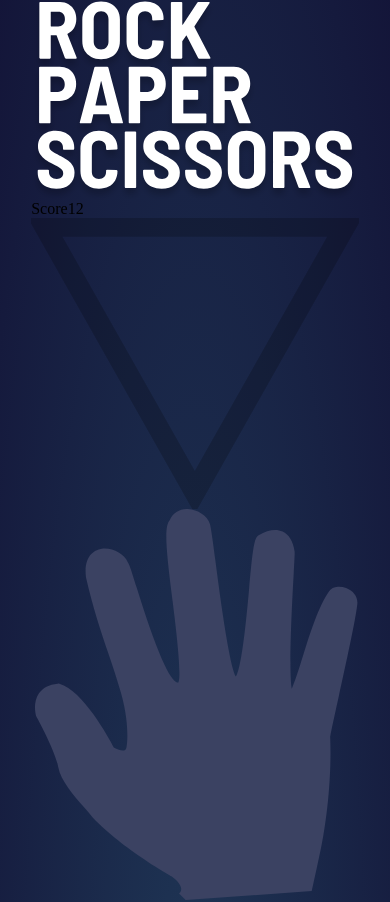
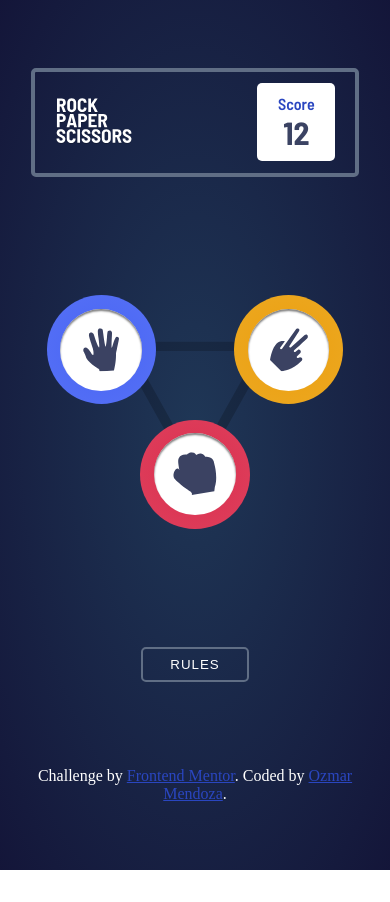
Before and after one commit to ozzy1136/rock-paper-scissors, a React (Vite) app: page / in a window 390 px wide. Shown: the top 902 px of the page. After the commit the page ends 870 px from the top, so only its background shows below. Built offline with nearby package versions, Linux system fonts and the light colour scheme.

Commit message:
Mobile step 1 CSS styles

```diff
--- a/src/App.css
+++ b/src/App.css
@@ -1,19 +1,144 @@
 .l-page {
-	min-height: 100vh;
-	background-image: var(--bgi-page);
+	padding-block: 8vh;
 }
 
-.info,
-.match,
-.rules {
-	grid-column: wrapper;
+.l-info {
+	justify-content: space-between;
+	padding-block: 3vw;
+	padding-inline: 5vw;
+	margin-inline: var(--page-gap-size);
+	border-style: solid;
+	border-width: 4px;
+	border-color: var(--bdc-header);
+	border-radius: var(--bdrs-soft);
+
+	& > .heading {
+		& > .logo {
+			width: 20vw;
+			max-width: 100px;
+		}
+	}
+
+	& > .score {
+		background-color: #fff;
+		border-radius: var(--bdrs-soft);
+		flex-direction: column;
+		width: clamp(4rem, 20vw, 5.5rem);
+		height: clamp(4.2rem, 20vw, 5.5rem);
+
+		& > .title {
+			color: var(--c-score);
+			font-family: var(--ff-semibold);
+		}
+
+		& > .value {
+			color: var(--c-dark);
+			font-family: var(--ff-bold);
+			font-size: 2rem;
+		}
+	}
 }
 
-.attribution {
-	grid-column: wrapper;
-	text-align: center;
+.l-match {
+	position: relative;
+	margin-block: 14vh;
+
+	& > .background {
+		width: 40vw;
+		height: 60%;
+		position: absolute;
+		z-index: -1;
+		top: 50%;
+		left: 50%;
+		transform: translate(-50%, -50%);
+	}
+
+	& > .tokens {
+		grid-column: full;
+		display: grid;
+		grid-template-columns: repeat(5, 1fr);
+		row-gap: 4vw;
+
+		& > .token {
+			position: relative;
+			width: 28vw;
+			max-width: 170px;
+			aspect-ratio: 1;
+			border-radius: var(--bdrs-round);
+
+			&::before {
+				content: "";
+				width: 75%;
+				height: 75%;
+				background-color: #fff;
+				box-shadow: inset 0px 2px 2px gray;
+				border-radius: var(--bdrs-round);
+				position: absolute;
+				top: 50%;
+				left: 50%;
+				transform: translate(-50%, -50%);
+			}
+
+			&.paper {
+				grid-column: 1 / span 2;
+				justify-self: flex-end;
+				background-image: var(--bgi-paper);
+			}
+
+			&.scissors {
+				grid-column: span 2 / -1;
+				justify-self: flex-start;
+				background-image: var(--bgi-scissors);
+			}
+
+			&.rock {
+				grid-column: 2 / span 3;
+				grid-row: 2 / span 1;
+				justify-self: center;
+				background-image: var(--bgi-rock);
+			}
+
+			& > .icon {
+				height: 40%;
+				position: absolute;
+				z-index: 1;
+				top: 50%;
+				left: 50%;
+				transform: translate(-50%, -50%);
+			}
+		}
+	}
 }
 
-.attribution-link {
-	color: hsl(228, 45%, 44%);
+.l-rules {
+	margin-block-end: 10vh;
+
+	& > .button {
+		grid-column: wrapper;
+		justify-self: center;
+		background: unset;
+		border-style: solid;
+		border-width: 2px;
+		border-color: var(--bdc-header);
+		border-radius: var(--bdrs-soft);
+		color: #fff;
+		font-family: sans-serif;
+		font-weight: lighter;
+		text-transform: uppercase;
+		letter-spacing: 1px;
+		padding-block: 0.5rem;
+		padding-inline: 1.7rem;
+	}
 }
+
+.l-page-footer {
+	& > .attribution {
+		grid-column: wrapper;
+		text-align: center;
+		color: #fff;
+
+		& .link {
+			color: var(--c-score);
+		}
+	}
+}
--- a/src/App.jsx
+++ b/src/App.jsx
@@ -10,51 +10,60 @@ import { ReactComponent as ImgRules } from "./assets/images/image-rules.svg";
 export default function App() {
 	return (
 		<div className="l-page">
-			<main className="page-section-container">
-				<div className="info">
-					<div className="info-heading">
+			<main>
+				<div className="l-info center-children">
+					<div className="heading">
 						<h1 className="sr-only">Rock, paper, scissors</h1>
-						<Logo />
+						<Logo className="logo" />
 					</div>
 
-					<div className="info-score">
-						<p aria-live="polite" aria-atomic="true">
-							<span>Score</span>
-							<span>12</span>
-						</p>
+					<div
+						className="score center-children"
+						aria-live="polite"
+						aria-atomic="true"
+					>
+						<p className="title">Score</p>
+						<p className="value">12</p>
 					</div>
 				</div>
 
-				<div className="match">
-					<Triangle />
-					<IconPaper />
-					<IconScissors />
-					<IconRock />
+				<div className="l-match page-section-container">
+					<Triangle className="background" />
+					<div className="tokens">
+						<div className="token paper">
+							<IconPaper className="icon" />
+						</div>
+						<div className="token scissors">
+							<IconScissors className="icon" />
+						</div>
+						<div className="token rock">
+							<IconRock className="icon" />
+						</div>
+					</div>
 				</div>
 
-				<div className="rules">
-					<button type="button">Rules</button>
-					<div>
+				<div className="l-rules page-section-container">
+					<button className="button" type="button">
+						Rules
+					</button>
+					<div hidden>
 						<IconClose />
 						<ImgRules />
 					</div>
 				</div>
 			</main>
 
-			<footer className="page-section-container">
+			<footer className="l-page-footer page-section-container">
 				<div className="attribution">
 					Challenge by{" "}
 					<a
-						className="attribution-link"
+						className="link"
 						href="https://www.frontendmentor.io?ref=challenge"
 					>
 						Frontend Mentor
 					</a>
 					. Coded by{" "}
-					<a
-						className="attribution-link"
-						href="https://github.com/ozzy1136"
-					>
+					<a className="link" href="https://github.com/ozzy1136">
 						Ozmar Mendoza
 					</a>
 					.
```
